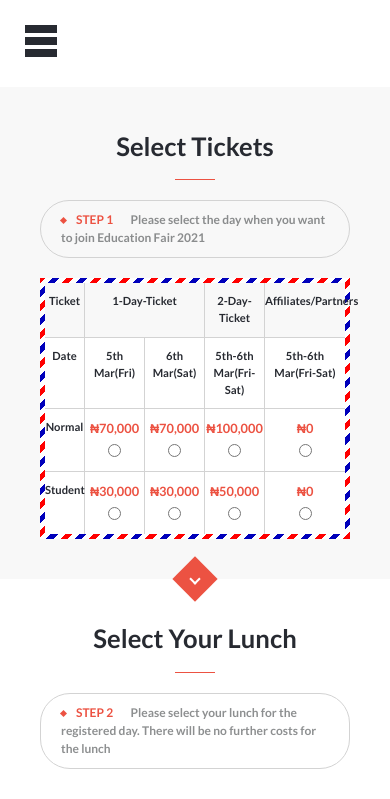
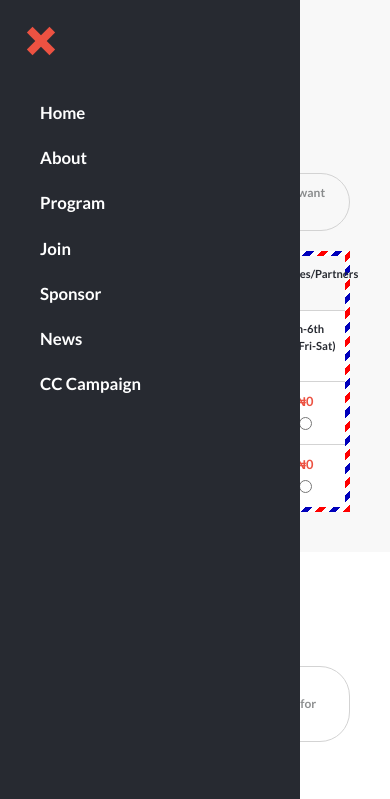
Before and after one commit to chasscepts/capstone-project-html, a website: page ticket.html in a window 390 px wide. Both pictures are taken after a click on the button 41 px from the left and 41 px from the top of the page. Shown: the top 799 px of the page. Drawn offline with Linux system fonts and the light colour scheme; a web font is replaced by a local one.

Commit message:
add drawer menu items

```diff
--- a/hamburger.css
+++ b/hamburger.css
@@ -50,12 +50,14 @@
 
 .hamburger.open::before {
   top: 12px;
+  background-color: #ec5242;
   transform: rotate(-45deg);
-  transition: top 0.3s ease-in-out, transform 0.3s 0.3s ease-in-out;
+  transition: all 0.3s ease-in-out, transform 0.3s 0.3s ease-in-out;
 }
 
 .hamburger.open::after {
   bottom: 12px;
+  background-color: #ec5242;
   transform: rotate(45deg);
-  transition: bottom 0.3s ease-in-out, transform 0.3s 0.3s ease-in-out;
+  transition: all 0.3s ease-in-out, transform 0.3s 0.3s ease-in-out;
 }
--- a/style.scss
+++ b/style.scss
@@ -164,6 +164,11 @@ body {
 .btn {
   outline: none;
   border: none;
+  cursor: pointer;
+
+  &:hover {
+    opacity: 0.9;
+  }
 }
 
 .border {
@@ -181,6 +186,10 @@ body {
   left: 0;
   bottom: 0;
   right: 0;
+}
+
+.fade {
+  opacity: 0.6;
 }
 
 .dim {
@@ -247,12 +256,56 @@ body {
   }
 }
 
+.drawer-nav {
+  position: fixed;
+  left: 0;
+  top: 0;
+  width: 100%;
+  z-index: 1500;
+
+  .bg {
+    position: absolute;
+    top: -100%;
+    left: 0;
+    width: 100%;
+    height: 82px;
+    background-color: $color-white;
+    border-bottom: 1px solid $color-muted;
+    transition: top 0.2s linear;
+
+    &.slidedown {
+      top: 0;
+    }
+  }
+
+  .drawer {
+    position: absolute;
+    top: 0;
+    left: -100%;
+    padding: 100px 40px 20px;
+    height: 100vh;
+    width: 300px;
+    font-weight: bold;
+    font-size: 1.05rem;
+    background-color: $color-dark;
+    transition: left 0.3s linear;
+
+    &.open {
+      left: 0;
+    }
+
+    li:not(:last-child) {
+      margin-bottom: 20px;
+    }
+  }
+}
+
 .hamburger-wrap {
   padding: 25px;
 }
 
 .home-intro {
-  padding: 40px 0;
+  padding: 100px 0 40px;
   background-image: url(/assets/images/bg.png);background-repeat: no-repeat;
   background-size: cover;
 
@@ -262,14 +315,15 @@ body {
     padding: 0 20px;
 
     @include media-break(md) {
+      font-size: 1.8rem;
       padding-left: 0;
     }
   }
 
   .page-heading {
     font-family: $coco-goose;
-    font-size: 3.5rem;
-    line-height: 0.9;
+    font-size: 2.5rem;
+    line-height: 1;
     font-weight: bold;
     text-transform: uppercase;
     padding: 10px 20px;
@@ -277,6 +331,7 @@ body {
 
     @include media-break(md) {
       padding-left: 0;
+      font-size: 3.5rem;
     }
   }
 
@@ -317,7 +372,7 @@ body {
 }
 
 .about-intro {
-  padding: 40px 0;
+  padding: 100px 0 40px;
   text-align: center;
   background-color: $color-carton;
 
@@ -341,12 +396,13 @@ body {
     font-weight: bold;
     text-transform: uppercase;
     padding: 10px 20px;
-    max-width: 480px;
+    max-width: 460px;
     margin-left: auto;
     margin-right: auto;
 
     @include media-break(md) {
       padding-left: 0;
+      font-size: 3.5rem;
     }
   }
 
@@ -738,14 +794,16 @@ body {
     padding: 40px;
   }
 
-  .tickets-top::before,
-  .tickets-top::after {
-    content: '';
+  .tickets-top {
+    padding-top: 100px;
+
+    &::before,
+    &::after {
       position: absolute;
       transform: rotate(-45deg);
     }
 
-  .tickets-top::before {
+    &::before {
       width: 32px;
       height: 32px;
       background-color: $color-primary;
@@ -753,13 +811,18 @@ body {
       left: calc(50% - 16px);
     }
 
-  .tickets-top::after {
+    &::after {
       width: 8px;
       height: 8px;
       border-left: 2px solid #fff;
       border-bottom: 2px solid #fff;
       top: calc(100% - 4px);
       left: calc(50% - 4px);
+    }
+
+    @include media-break(md) {
+      padding-top: 40px;
+    }
   }
 
   .envelope {
--- a/ticket.html
+++ b/ticket.html
@@ -7,11 +7,11 @@
   <link rel="preconnect" href="https://fonts.gstatic.com">
   <link href="https://fonts.googleapis.com/css2?family=Lato:wght@100;300;400;700;900&display=swap" rel="stylesheet">
   <link href="//db.onlinewebfonts.com/c/d14035f6b1afeabafbee4abb2ebf0fc6?family=COCOGOOSE" rel="stylesheet" type="text/css"/>
-
   <link rel="stylesheet" href="https://cdnjs.cloudflare.com/ajax/libs/font-awesome/5.14.0/css/all.min.css">
   <link rel="stylesheet" type="text/css" href="reset.css">
   <link rel="stylesheet" type="text/css" href="style.css">
   <link rel="stylesheet" type="text/css" href="hamburger.css">
+  <script src="/utils.js"></script>
   <title>Nigeria Education Fair</title>
 </head>
 <body>
@@ -23,9 +23,9 @@
         <ul class="d-flex justify-content-end container-md text-white header-menu-dark">
           <li><a class="text-white header-top-menu-option" href="#"><i class="fab fa-facebook"  aria-hidden="true"></i></a></li>
           <li><a class="text-white header-top-menu-option" href="#"><i class="fab fa-twitter"></i></a></li>
-          <li><a class="text-muted header-top-menu-option" href="#">English</a></li>
-          <li><a class="text-muted header-top-menu-option" href="#">My Page</a></li>
-          <li><a class="text-muted  header-top-menu-option" href="#">Logout</a></li>
+          <li><a class="text-secondary header-top-menu-option" href="#">English</a></li>
+          <li><a class="text-secondary header-top-menu-option" href="#">My Page</a></li>
+          <li><a class="text-secondary  header-top-menu-option" href="#">Logout</a></li>
         </ul>
       </div>
       <div class="container-md d-flex justify-content-between align-items-center">
@@ -42,11 +42,20 @@
     </nav>
     <nav class="d-md-none drawer-nav">
       <h2 class="clip"> Hamburger Nav Bar</h2>
+      <div class="drawer" id="drawer">
+        <ul class="text-white">
+          <li><a class="hover-primary" href="/">Home</a></li>
+          <li><a class="hover-primary" href="/about.html">About</a></li>
+          <li><a class="hover-primary" href="#">Program</a></li>
+          <li><a class="hover-primary" href="/ticket.html">Join</a></li>
+          <li><a class="hover-primary" href="#">Sponsor</a></li>
+          <li><a class="hover-primary" href="#">News</a></li>
+          <li><a class="hover-primary" href="#">CC Campaign</a></li>
+        </ul>
+      </div>
+      <div class="bg" id="hamburger-bg"></div>
       <div class="hamburger-wrap">
-        <button class="hamburger"><span></span></button>
-      </div>
-      <div>
-
+        <button class="hamburger" id="hamburger"><span></span></button>
       </div>
     </nav>
   </header>
--- a/utils.js
+++ b/utils.js
@@ -0,0 +1,25 @@
+(function iife() {
+  const setupHamburgerNav = () => {
+    const hamburgerBg = document.querySelector('#hamburger-bg');
+    const hamburger = document.querySelector('#hamburger');
+    const drawer = document.querySelector('#drawer');
+
+    document.addEventListener('scroll', () => {
+      if(window.scrollY > 40) {
+        hamburgerBg.classList.add('slidedown');
+      }
+      else {
+        hamburgerBg.classList.remove('slidedown');
+      }
+    });
+
+    hamburger.addEventListener('click', () => {
+      hamburger.classList.toggle('open');
+      drawer.classList.toggle('open');
+    });
+  }
+
+  window.addEventListener('load', () => {
+    setupHamburgerNav();
+  })
+})();
```
Also changed, not shown: about.html (+17 -8 lines), index.html (+18 -8 lines), style.css, 1 other file. Lines whose indentation alone changed are shown as unchanged.
